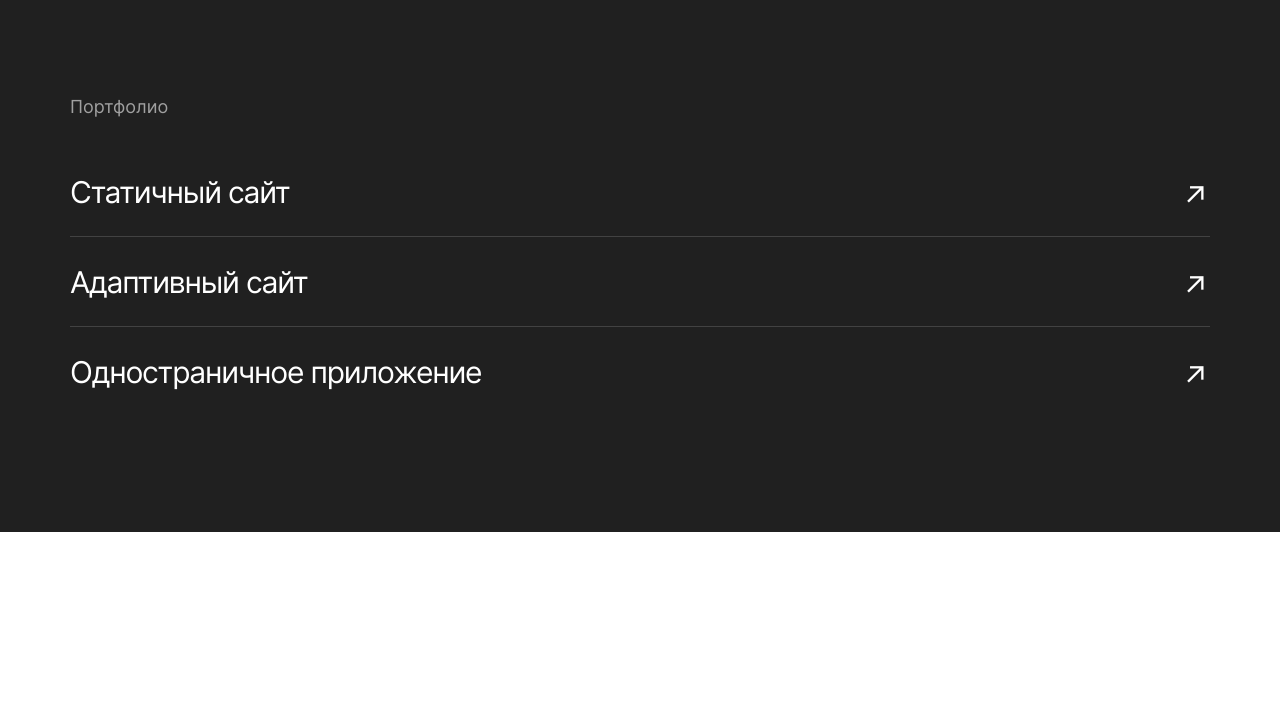
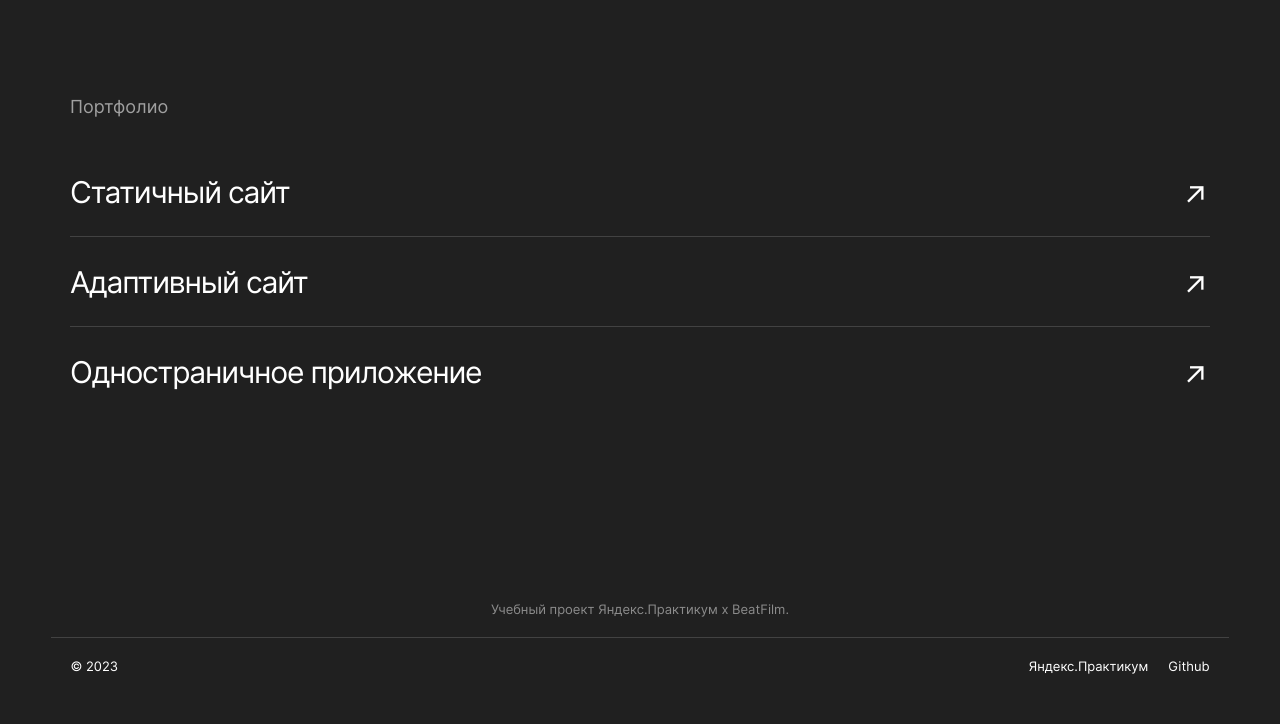
Before and after one commit to Ilina-malina/movies-explorer-frontend, a React app: page / in a window 1280 px wide. Shown: the part 1795-2519 px from the top of the page. Before the commit the page ends 2327 px from the top, so only its background shows below. Built offline with nearby package versions, Linux system fonts and the light colour scheme.

Commit message:
footer done

```diff
--- a/src/components/Footer/Footer.css
+++ b/src/components/Footer/Footer.css
@@ -0,0 +1,117 @@
+.footer {
+    padding-top: 79px;
+    padding-bottom: 20px;
+    display: flex;
+    flex-direction: column;
+    align-items: center;
+    margin: 0 auto;
+}
+
+.footer__title {
+    font-family: 'Inter', Arial, sans-serif;
+    font-style: normal;
+    font-weight: 400;
+    font-size: 12px;
+    line-height: 15px;
+    color: #8B8B8B;
+    padding-bottom: 21px;
+    border-bottom: 1px solid #424242;
+    margin-top: 0;
+    margin-bottom: 30px;
+    min-width: 90%;
+    text-align: center;
+}
+
+@media screen and (min-width:768px) {
+    .footer__title {
+        font-size: 13px;
+        line-height: 16px;
+        padding-bottom: 20px;
+        margin-bottom: 20px;
+        min-width: 92%;
+    }
+}
+
+.footer__content {
+    display: flex;
+    flex-direction: column;
+    align-items: center;
+}
+
+@media screen and (min-width:768px) {
+    .footer__content {
+        width: 92%;
+        flex-direction: row-reverse;
+        justify-content: space-between;
+        align-items: baseline;
+    }
+}
+
+@media screen and (min-width:1280px) {
+    .footer__content {
+        width: 89%;
+    }
+}
+
+.footer__links-container {
+    display: flex;
+    flex-direction: column;
+    align-items: center;
+    margin-bottom: 30px;
+}
+
+@media screen and (min-width:768px) {
+    .footer__links-container {
+        flex-direction: row;
+        align-items: center;
+        justify-content: flex-end;
+    }
+}
+
+.footer__link {
+    font-family: 'Inter', Arial, sans-serif;
+    font-style: normal;
+    font-weight: 400;
+    font-size: 12px;
+    line-height: 15px;
+    color: #FFFFFF;
+    text-decoration: none;
+}
+
+.footer__link:first-of-type {
+    margin-bottom: 12px;
+}
+
+@media screen and (min-width:768px) {
+    .footer__link {
+        font-size: 13px;
+        line-height: 16px;
+    }
+    .footer__link:first-of-type {
+        margin-bottom: 0;
+        margin-right: 20px;
+    }
+}
+
+.footer__link:hover {
+    opacity: .6;
+    transition: .3s;
+}
+
+.footer__copyright {
+    font-family: 'Inter', Arial, sans-serif;
+    font-style: normal;
+    font-weight: 400;
+    font-size: 12px;
+    line-height: 15px;
+    color: #8B8B8B;
+    margin: 0;
+}
+
+@media screen and (min-width:768px) {
+    .footer__copyright {
+        font-size: 13px;
+        line-height: 16px;
+        color: #FFFFFF;
+    }
+}
--- a/src/components/Footer/Footer.js
+++ b/src/components/Footer/Footer.js
@@ -0,0 +1,18 @@
+import '../Footer/Footer.css';
+
+function Footer() {
+    return (
+        <footer className="footer">
+            <h3 className="footer__title">Учебный проект Яндекс.Практикум х BeatFilm.</h3>
+            <div className="footer__content">
+                <div className="footer__links-container">
+                    <a className="footer__link" href="https://practicum.yandex.ru/" target="_blank" rel="noreferrer">Яндекс.Практикум</a>
+                    <a className="footer__link" href="https://github.com/" target="_blank" rel="noreferrer">Github</a>
+                </div>
+                <p className="footer__copyright">&copy; {(new Date).getFullYear()} </p>
+            </div>
+        </footer>
+    )
+}
+
+export default Footer;
--- a/src/components/Main/Main.js
+++ b/src/components/Main/Main.js
@@ -2,6 +2,7 @@ import AboutProject from "../AboutProject/AboutProject.js";
 import Techs from "../Techs/Techs.js";
 import AboutMe from "../AboutMe/AboutMe.js";
 import Portfolio from "../Portfolio/Portfolio.js";
+import Footer from "../Footer/Footer.js";
 
 function Main() {
     return (
@@ -10,6 +11,7 @@ function Main() {
             <Techs />
             <AboutMe />
             <Portfolio />
+            <Footer />
         </div>
 
     )
--- a/src/components/Portfolio/Portfolio.css
+++ b/src/components/Portfolio/Portfolio.css
@@ -73,7 +73,7 @@
         padding-top: 50px;
     }
     .portfolio__project:last-of-type {
-        padding-bottom: 90px;
+        padding-bottom: 80px;
     }
 }
 
@@ -85,7 +85,7 @@
         border-bottom: 1px solid #424242;
     }
     .portfolio__project:last-of-type {
-        padding-bottom: 125px;
+        padding-bottom: 115px;
     }
 }
 
```
